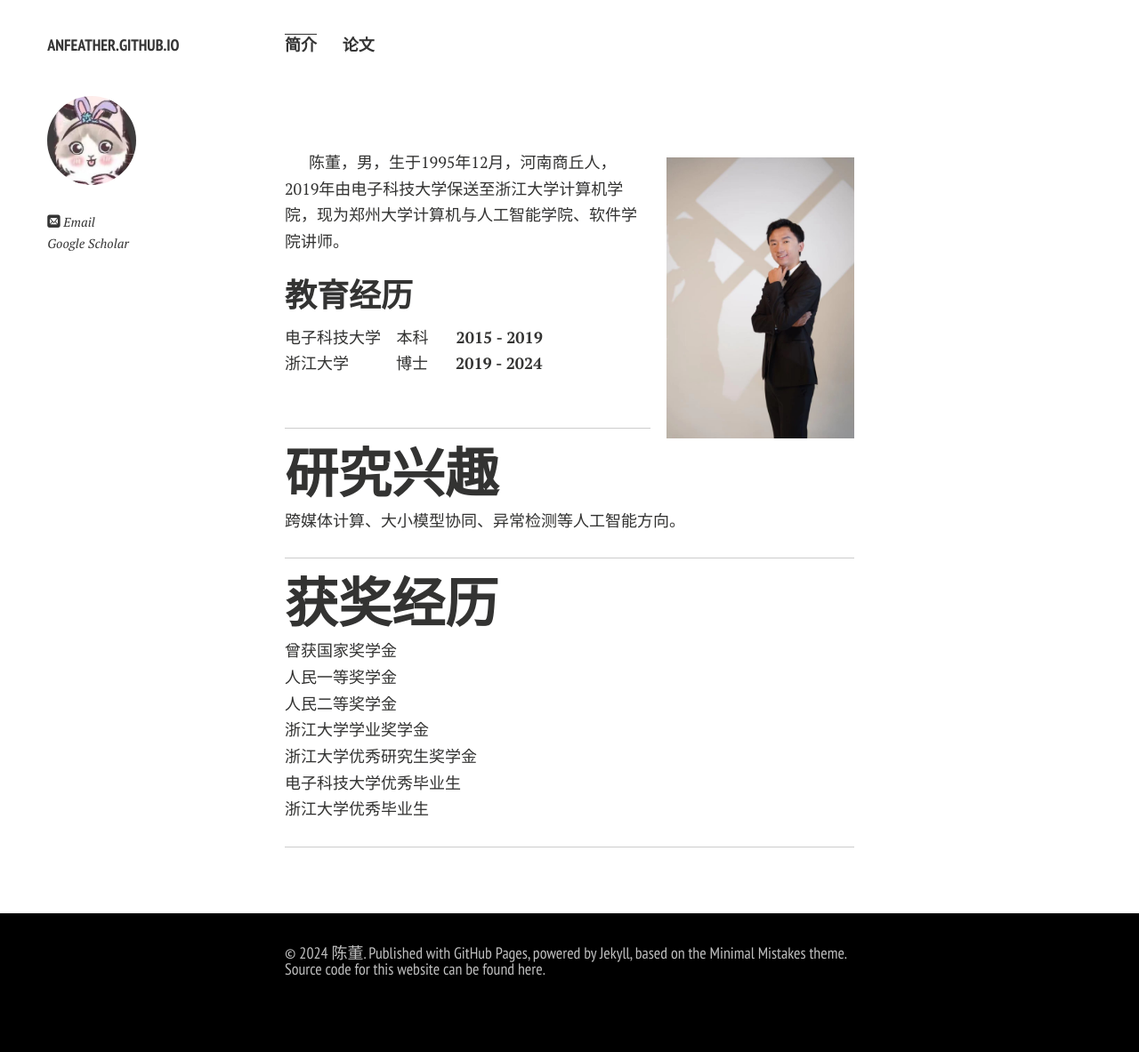
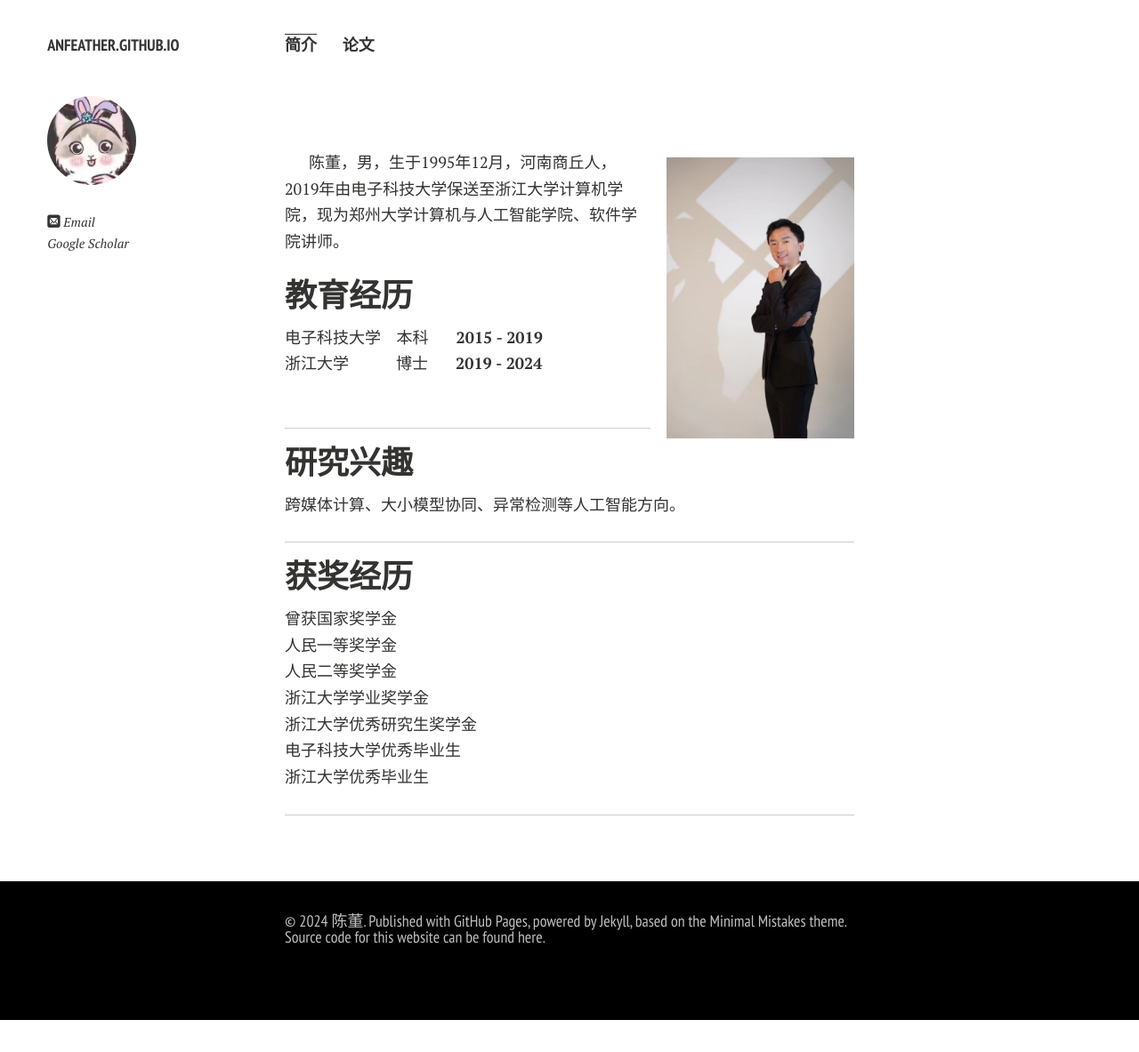
Before and after one commit to Anfeather/Anfeather.github.io, a Jekyll site: the page built from index.md, in a window 1280 px wide. Shown: the whole page at 89% size. Built offline with Jekyll 4.4.1, drawn with Linux system fonts in a browser that asks for light colours; nearby versions of some CDN libraries; comment, search, counter and statistics services are not loaded; a style sheet for code colours, icons or effects is not loaded; our own code applies the rules of GitHub Pages for plain Markdown files; after the commit the page ends 1147 px from its top, so only the background shows below that.

```diff
--- a/index.md
+++ b/index.md
@@ -20,12 +20,12 @@ layout: page
 
 ---
 
-# 研究兴趣
+## 研究兴趣
 
 跨媒体计算、大小模型协同、异常检测等人工智能方向。
 
 ---
-# 获奖经历
+## 获奖经历
 曾获国家奖学金 <br>
 人民一等奖学金 <br>
 人民二等奖学金 <br>
```
